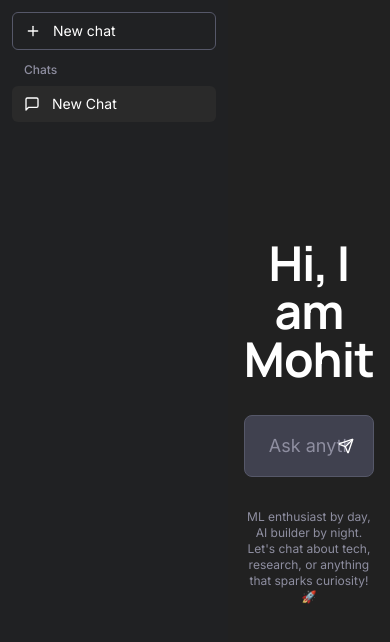
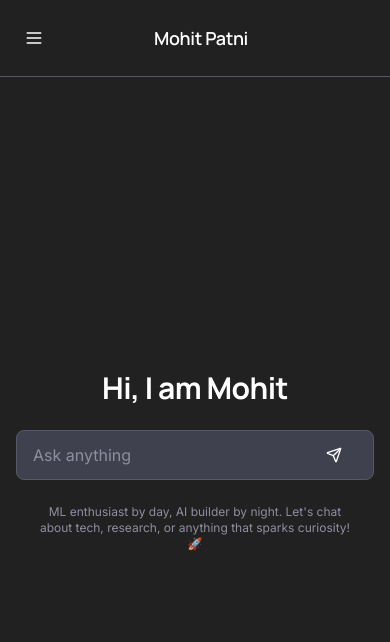
Before and after one commit to MohitPatni0731/Portfolio, a Next.js app: page / in a window 390 px wide. Shown: the top 642 px of the page. Built offline with nearby package versions, Linux system fonts and the light colour scheme.

Commit message:
Add mobile responsiveness with slide-out sidebar and touch optimization

```diff
--- a/app/globals.css
+++ b/app/globals.css
@@ -65,6 +65,51 @@ div[role="dialog"][aria-label*="dev"],
 div[role="dialog"][aria-label*="console"],
 div[role="dialog"][aria-label*="debug"] {
   display: none !important;
+}
+
+/* Mobile-specific styles */
+@media (max-width: 768px) {
+  /* Prevent zoom on input focus */
+  input[type="text"],
+  input[type="email"],
+  input[type="password"],
+  textarea {
+    font-size: 16px !important;
+  }
+
+  /* Smooth scrolling for mobile */
+  html {
+    scroll-behavior: smooth;
+  }
+
+  /* Prevent horizontal scroll */
+  body {
+    overflow-x: hidden;
+  }
+
+  /* Better touch targets */
+  button {
+    min-height: 44px;
+    min-width: 44px;
+  }
+
+  /* Prevent text selection on buttons */
+  button {
+    -webkit-touch-callout: none;
+    -webkit-user-select: none;
+    -khtml-user-select: none;
+    -moz-user-select: none;
+    -ms-user-select: none;
+    user-select: none;
+  }
+}
+
+/* Prevent zoom on input focus for all devices */
+input[type="text"],
+input[type="email"],
+input[type="password"],
+textarea {
+  font-size: 16px !important;
 }
 
 :root {
--- a/app/layout.tsx
+++ b/app/layout.tsx
@@ -27,7 +27,13 @@ export const metadata: Metadata = {
       "Machine Learning Research Scholar and Data Analyst specializing in advanced ML algorithms, data visualization, and network security research.",
     type: "website",
   },
-    generator: 'v0.dev'
+  generator: 'v0.dev',
+  viewport: {
+    width: 'device-width',
+    initialScale: 1,
+    maximumScale: 1,
+    userScalable: false,
+  },
 }
 
 export default function RootLayout({
@@ -37,7 +43,10 @@ export default function RootLayout({
 }) {
   return (
     <html lang="en" className={`${inter.variable} ${manrope.variable}`}>
-      <body className="font-inter antialiased">
+      <head>
+        <meta name="viewport" content="width=device-width, initial-scale=1, maximum-scale=1, user-scalable=no" />
+      </head>
+      <body className="font-inter antialiased touch-manipulation">
         {children}
       </body>
     </html>
--- a/app/page.tsx
+++ b/app/page.tsx
@@ -2,7 +2,7 @@ import { ChatInterface } from "@/components/chat-interface"
 
 export default function Home() {
   return (
-    <main className="flex h-screen bg-[#212121]">
+    <main className="flex h-screen w-full bg-[#212121] overflow-hidden">
       <ChatInterface />
     </main>
   )
--- a/components/chat-area.tsx
+++ b/components/chat-area.tsx
@@ -223,10 +223,10 @@ RESPONSE GUIDELINES:
   // Show centered input if no messages yet
   if (!hasStartedChat && (!currentChatId || currentMessages.length === 0)) {
     return (
-      <div className="flex-1 flex items-center justify-center bg-[#212121]">
-        <div className="text-center max-w-4xl mx-auto px-4">
-          <h1 className="text-5xl font-bold text-white mb-8">Hi, I am Mohit</h1>
-          <div className="max-w-3xl mx-auto">
+      <div className="flex-1 flex items-center justify-center bg-[#212121] px-4">
+        <div className="text-center w-full max-w-4xl mx-auto">
+          <h1 className="text-3xl sm:text-4xl md:text-5xl font-bold text-white mb-6 sm:mb-8">Hi, I am Mohit</h1>
+          <div className="w-full max-w-3xl mx-auto">
             <div className="relative">
               <input
                 type="text"
@@ -234,7 +234,7 @@ RESPONSE GUIDELINES:
                 value={inputValue}
                 onChange={(e) => setInputValue(e.target.value)}
                 onKeyPress={handleKeyPress}
-                className="w-full px-6 py-4 bg-[#40414f] text-white placeholder-[#8e8ea0] rounded-lg text-lg focus:outline-none focus:ring-1 focus:ring-[#8e8ea0] border border-[#565869]"
+                className="w-full px-4 sm:px-6 py-3 sm:py-4 bg-[#40414f] text-white placeholder-[#8e8ea0] rounded-lg text-base sm:text-lg focus:outline-none focus:ring-1 focus:ring-[#8e8ea0] border border-[#565869]"
               />
               <div className="absolute right-3 top-1/2 transform -translate-y-1/2">
                 <button
@@ -246,7 +246,7 @@ RESPONSE GUIDELINES:
               </div>
             </div>
           </div>
-          <p className="text-xs text-[#8e8ea0] mt-8">
+          <p className="text-xs text-[#8e8ea0] mt-6 sm:mt-8 px-4">
             ML enthusiast by day, AI builder by night. Let's chat about tech, research, or anything that sparks curiosity! 🚀
           </p>
         </div>
@@ -266,7 +266,7 @@ RESPONSE GUIDELINES:
 
       {/* Input Area */}
       <div className="border-t border-[#565869] bg-[#212121]">
-        <div className="max-w-4xl mx-auto p-4">
+        <div className="max-w-4xl mx-auto p-3 sm:p-4">
           <div className="relative">
             <input
               type="text"
@@ -274,7 +274,7 @@ RESPONSE GUIDELINES:
               value={inputValue}
               onChange={(e) => setInputValue(e.target.value)}
               onKeyPress={handleKeyPress}
-              className="w-full px-6 py-4 bg-[#40414f] text-white placeholder-[#8e8ea0] rounded-lg text-lg focus:outline-none focus:ring-1 focus:ring-[#8e8ea0] border border-[#565869]"
+              className="w-full px-4 sm:px-6 py-3 sm:py-4 bg-[#40414f] text-white placeholder-[#8e8ea0] rounded-lg text-base sm:text-lg focus:outline-none focus:ring-1 focus:ring-[#8e8ea0] border border-[#565869]"
             />
             <div className="absolute right-3 top-1/2 transform -translate-y-1/2">
               <button
--- a/components/chat-interface.tsx
+++ b/components/chat-interface.tsx
@@ -3,10 +3,12 @@
 import { useState, useEffect } from "react"
 import { Sidebar } from "./sidebar"
 import { ChatArea } from "./chat-area"
+import { Menu, X } from "lucide-react"
 
 export function ChatInterface() {
   const [chats, setChats] = useState<Array<{ id: string; title: string; timestamp: Date }>>([])
   const [currentChatId, setCurrentChatId] = useState<string | null>(null)
+  const [isSidebarOpen, setIsSidebarOpen] = useState(false)
 
   // Auto-create a chat when component mounts
   useEffect(() => {
@@ -31,21 +33,59 @@ export function ChatInterface() {
     }
     setChats(prev => [newChat, ...prev])
     setCurrentChatId(newChatId)
+    // Close sidebar on mobile after starting new chat
+    setIsSidebarOpen(false)
+  }
+
+  const handleSelectChat = (chatId: string) => {
+    setCurrentChatId(chatId)
+    // Close sidebar on mobile after selecting chat
+    setIsSidebarOpen(false)
   }
 
   return (
-    <div className="flex h-full w-full">
+    <div className="flex h-full w-full relative">
+      {/* Mobile Sidebar Overlay */}
+      {isSidebarOpen && (
+        <div
+          className="fixed inset-0 bg-black bg-opacity-50 z-40 lg:hidden"
+          onClick={() => setIsSidebarOpen(false)}
+        />
+      )}
+
+      {/* Sidebar */}
+      <div className={`
+        fixed lg:static inset-y-0 left-0 z-50 transform transition-transform duration-300 ease-in-out
+        ${isSidebarOpen ? 'translate-x-0' : '-translate-x-full lg:translate-x-0'}
+      `}>
         <Sidebar
           chats={chats}
           currentChatId={currentChatId}
           onNewChat={startNewChat}
-        onSelectChat={setCurrentChatId}
+          onSelectChat={handleSelectChat}
         />
+      </div>
+
+      {/* Main Chat Area */}
+      <div className="flex-1 flex flex-col relative">
+        {/* Mobile Header */}
+        <div className="lg:hidden flex items-center justify-between p-4 bg-[#212121] border-b border-[#565869]">
+          <button
+            onClick={() => setIsSidebarOpen(!isSidebarOpen)}
+            className="p-2 hover:bg-[#2A2A2A] rounded-md transition-colors"
+          >
+            {isSidebarOpen ? <X size={20} className="text-white" /> : <Menu size={20} className="text-white" />}
+          </button>
+          <h1 className="text-lg font-semibold text-white">Mohit Patni</h1>
+          <div className="w-8"></div> {/* Spacer for centering */}
+        </div>
+
         <ChatArea
           currentChatId={currentChatId}
           chats={chats}
           setChats={setChats}
         />
       </div>
+    </div>
   )
 }
--- a/components/message.tsx
+++ b/components/message.tsx
@@ -13,18 +13,18 @@ interface MessageProps {
 
 export function Message({ message }: MessageProps) {
   return (
-    <div className={`py-6 ${message.isUser ? "bg-[#212121]" : "bg-[#212121]"}`}>
-      <div className="max-w-4xl mx-auto flex gap-4 px-4">
-        <div className={`w-8 h-8 rounded-full flex items-center justify-center flex-shrink-0 ${
+    <div className={`py-4 sm:py-6 ${message.isUser ? "bg-[#212121]" : "bg-[#212121]"}`}>
+      <div className="max-w-4xl mx-auto flex gap-3 sm:gap-4 px-3 sm:px-4">
+        <div className={`w-6 h-6 sm:w-8 sm:h-8 rounded-full flex items-center justify-center flex-shrink-0 ${
           message.isUser ? "bg-[#10a37f]" : "bg-[#19c37d]"
         }`}>
           {message.isUser ? (
-            <User size={16} className="text-white" />
+            <User size={14} className="sm:w-4 sm:h-4 text-white" />
           ) : (
-            <Bot size={16} className="text-white" />
+            <Bot size={14} className="sm:w-4 sm:h-4 text-white" />
           )}
         </div>
-        <div className="flex-1 text-white leading-relaxed">
+        <div className="flex-1 text-white leading-relaxed text-sm sm:text-base">
           <div className="whitespace-pre-wrap">{message.content}</div>
         </div>
       </div>
--- a/components/sidebar.tsx
+++ b/components/sidebar.tsx
@@ -17,7 +17,7 @@ interface SidebarProps {
 
 export function Sidebar({ chats, currentChatId, onNewChat, onSelectChat }: SidebarProps) {
   return (
-    <div className="w-[260px] bg-[#202123] h-full flex flex-col">
+    <div className="w-[260px] lg:w-[260px] bg-[#202123] h-full flex flex-col">
       {/* New Chat Button */}
       <div className="p-3">
         <button
@@ -25,7 +25,8 @@ export function Sidebar({ chats, currentChatId, onNewChat, onSelectChat }: Sideb
           className="w-full flex items-center gap-3 px-3 py-2 text-sm text-white hover:bg-[#2A2A2A] rounded-md transition-colors border border-[#565869]"
         >
           <Plus size={16} />
-          New chat
+          <span className="hidden sm:inline">New chat</span>
+          <span className="sm:hidden">New</span>
         </button>
       </div>
 
```
Lines whose indentation alone changed are shown as unchanged.
